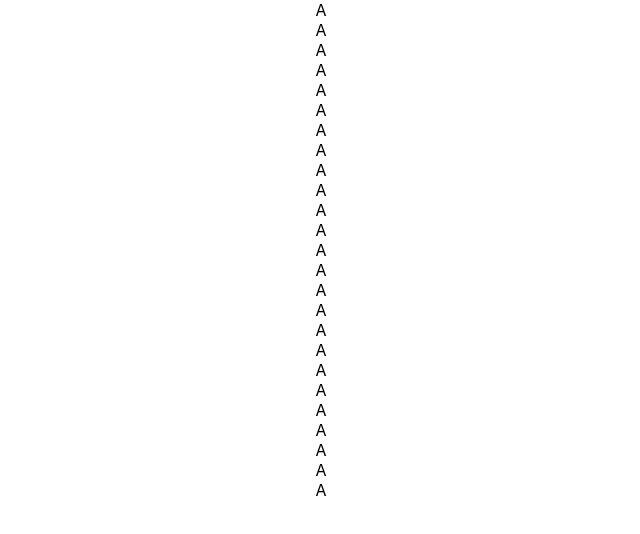
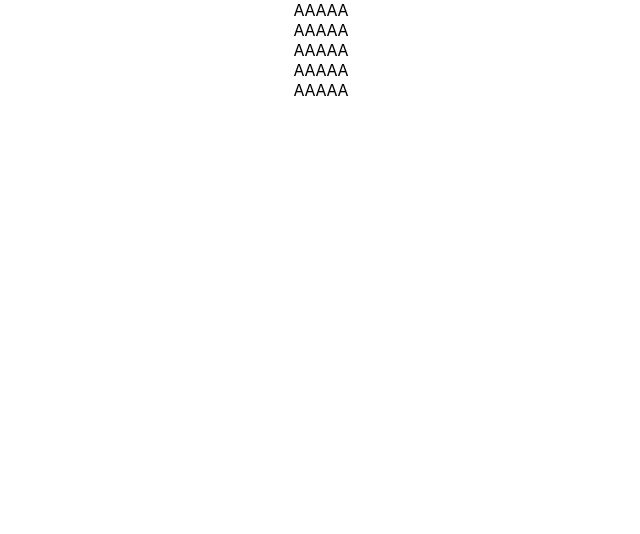
Before and after one commit to shaktilucifer/wordle-league, a React (Create React App) app: page / in a window 1280 px wide. Shown: the top 534 px of the page, without its empty margins (319-959 px from the left). Built offline with nearby package versions, Linux system fonts and the light colour scheme.

Commit message:
make board look good

```diff
--- /dev/null
+++ b/src/Board.css
@@ -0,0 +1,4 @@
+.Board {
+  display: flex;
+  justify-content: center;
+}
--- a/src/Board.js
+++ b/src/Board.js
@@ -2,6 +2,7 @@ import logo from './logo.svg';
 import './App.css';
 import WordRow from './WordRow';
 import { useEffect, useState } from 'react';
+import './Board.css';
 
 export default function Board() {
 
```
